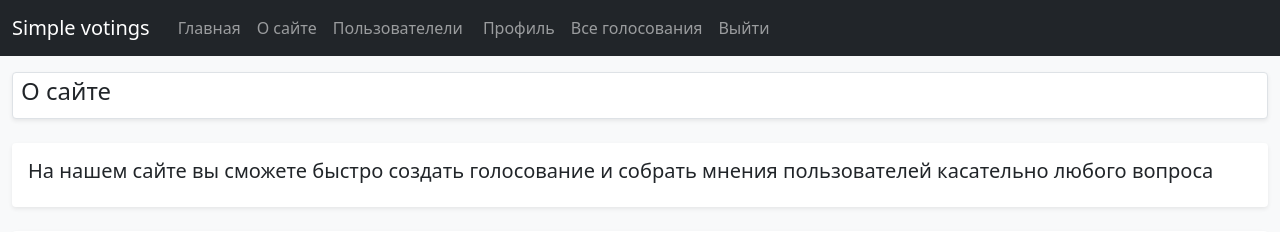
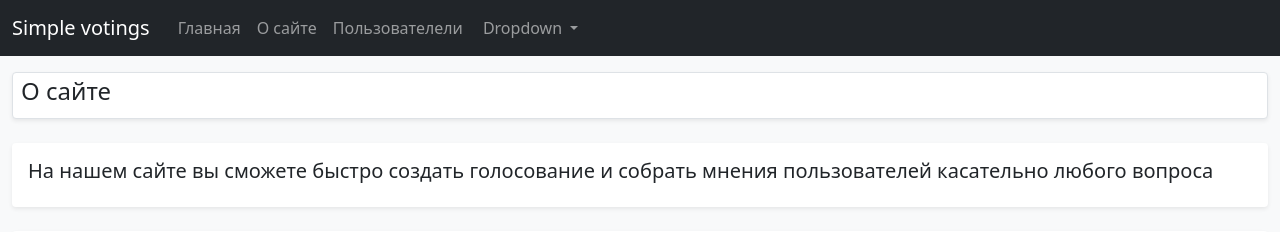
Before and after one commit to dimm0909/simple-votings, a Django app: page /about/ in a window 1280 px wide. Shown: the top 232 px of the page. Run offline with Django 3.2, Linux system fonts and the light colour scheme; a user stored in the database is signed in.

Commit message:
adding context menu

```diff
--- a/main/templates/base/menu.html
+++ b/main/templates/base/menu.html
@@ -12,27 +12,38 @@
         {% endfor %}
       {% endblock %}
     </ul>
+<div class="collapse navbar-collapse" id="navbarNavDarkDropdown">
+      <ul class="navbar-nav">
+        <li class="nav-item dropdown">
+          <a class="nav-link dropdown-toggle" href="#" id="navbarDropdown" role="button" data-bs-toggle="dropdown"  aria-expanded="false">
+            Dropdown
+          </a>
+    <ul class="dropdown-menu dropdown-menu-dark" aria-labelledby="navbarDropdown">
 
 
-    <ul class="navbar-nav me-auto mb-2 mb-md-0">
+
+
+
         {% block usermenu %}
           {% if request.user.is_authenticated %}
             <li class="nav-item">
-            <a class="nav-link" href="{% url 'profile' request.user.id %}">Профиль</a>
+              <a class="dropdown-item" href="{% url 'profile' request.user.id %}">Профиль</a>
             </li>
             <li class="nav-item">
-            <a class="nav-link" href="{% url 'all_votings' %}">Все голосования</a>
+              <a class="dropdown-item" href="{% url 'all_votings' %}">Все голосования</a>
             </li>
+            <li><hr class="dropdown-divider"></li>
             <li class="nav-item">
-            <a class="nav-link" href="{% url 'logout' %}">Выйти</a>
+              <a class="dropdown-item" href="{% url 'logout' %}">Выйти</a>
             </li>
           {% else %}
             <li class="nav-item">
-            <a class="nav-link" href="{% url 'login' %}">Войти</a>
+              <a class="dropdown-item" href="{% url 'login' %}">Войти</a>
             </li>
           {% endif %}
 
         {% endblock %}
         </ul>
+    </ul>
   </div>
 </nav>
```
Lines whose indentation alone changed are shown as unchanged.
